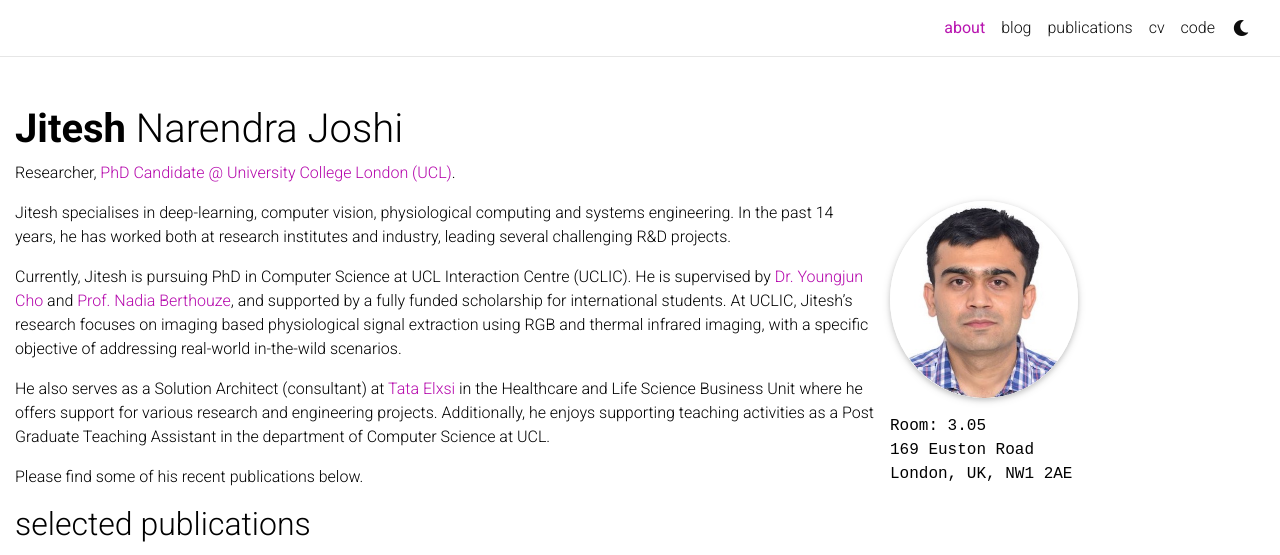
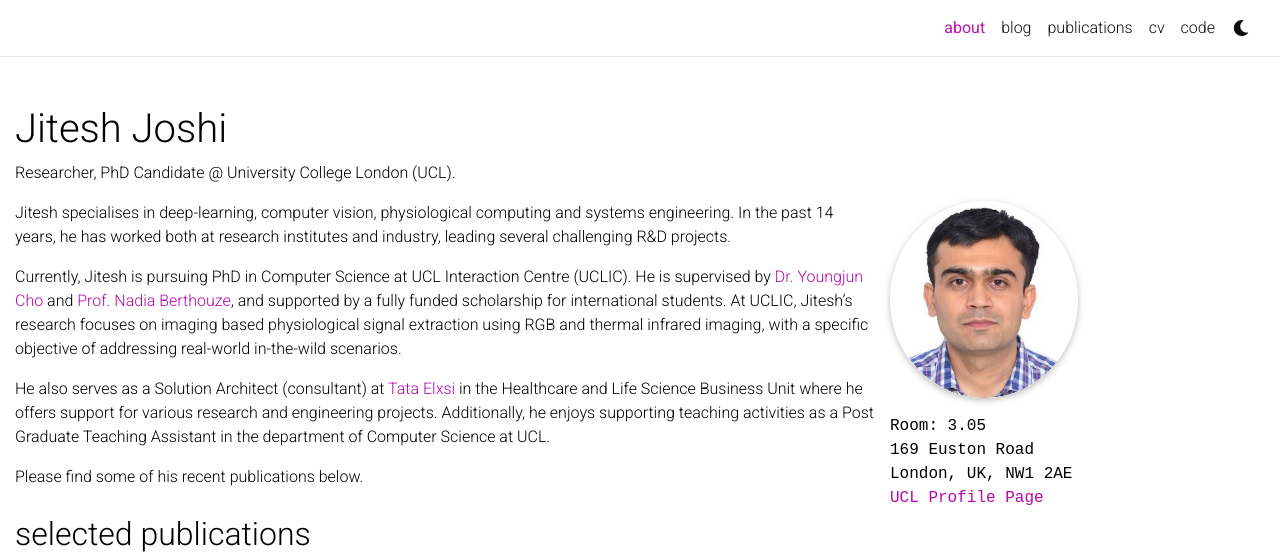
Before and after one commit to jnj256/jnj256.github.io, a Jekyll site: the page built from _pages/about.md, in a window 1280 px wide, cut to the strip 0-555 px from the top of the page. Built offline with Jekyll 4.4.1, drawn with Linux system fonts in a browser that asks for light colours; full-size pictures stand in for the smaller copies a plugin makes; comment, search, counter and statistics services are not loaded; a style sheet for code colours, icons or effects is not loaded; some of the changed lines change nothing that is shown.

Commit message:
Updated about page

```diff
--- a/_config.yml
+++ b/_config.yml
@@ -2,7 +2,7 @@
 # Site settings
 # -----------------------------------------------------------------------------
 
-title: blank # the website title (if blank, full name will be used instead)
+title: Jitesh Joshi # the website title (if blank, full name will be used instead)
 first_name: Jitesh
 middle_name: Narendra
 last_name: Joshi
--- a/_pages/about.md
+++ b/_pages/about.md
@@ -2,7 +2,7 @@
 layout: about
 title: about
 permalink: /
-subtitle: Researcher, <a href='https://profiles.ucl.ac.uk/79098-jitesh-joshi'>PhD Candidate @ University College London (UCL)</a>.
+subtitle: Researcher, PhD Candidate @ University College London (UCL).
 # Address. Contacts. Moto. Etc.
 
 profile:
@@ -13,6 +13,7 @@
     <p>Room: 3.05</p>
     <p>169 Euston Road</p>
     <p>London, UK, NW1 2AE</p>
+    <p><a href='https://profiles.ucl.ac.uk/79098-jitesh-joshi'>UCL Profile Page</a></p>
 
 news: false  # includes a list of news items
 selected_papers: true # includes a list of papers marked as "selected={true}"
```
